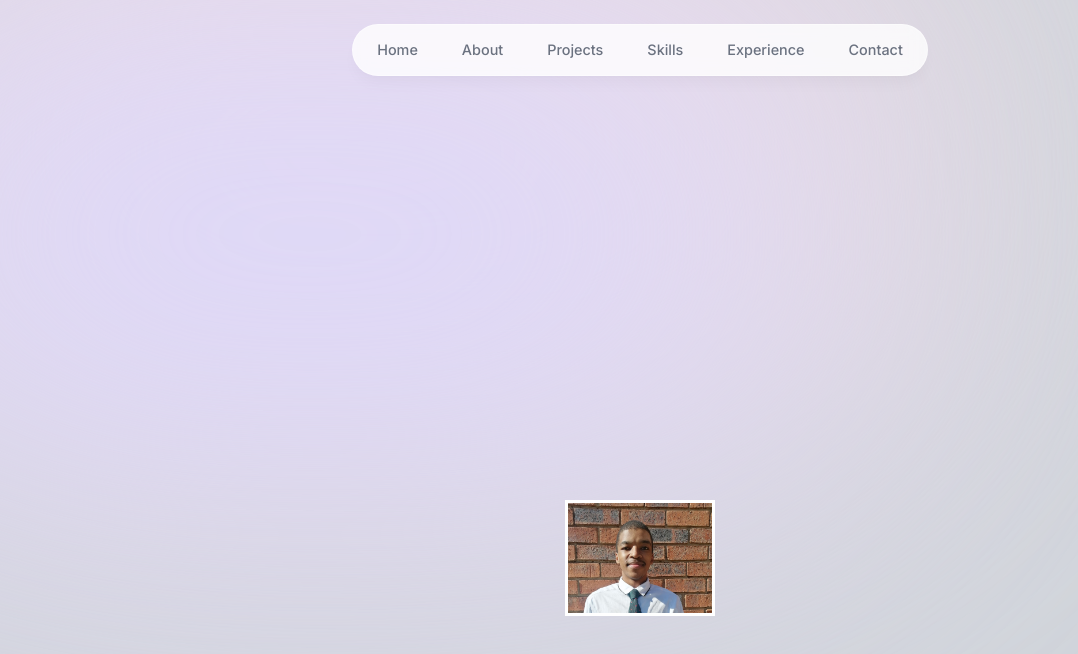
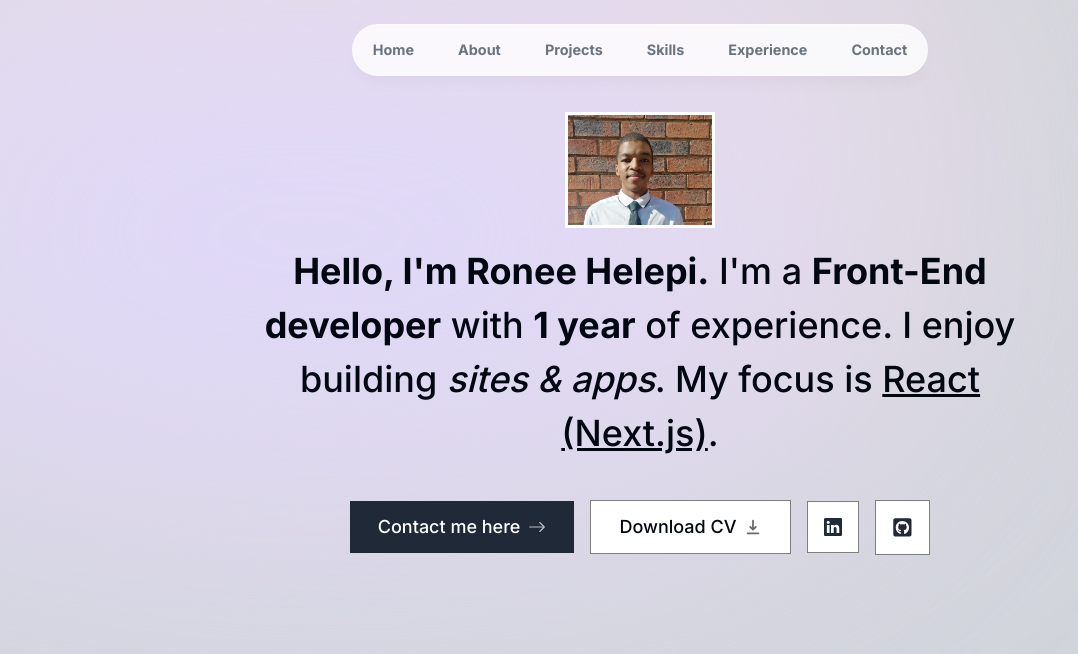
Before and after one commit to RONHEL235/portfolio-website, a Next.js app: page / in a window 1280 px wide. Shown: the top 654 px of the page, without its empty margins (0-1078 px from the left). Built offline with nearby package versions, Linux system fonts and the light colour scheme.

Commit message:
Finished creating the introduction section. Moving on to the about section.

```diff
--- a/app/layout.tsx
+++ b/app/layout.tsx
@@ -21,7 +21,8 @@ export default function RootLayout({
         <div className="bg-[#fbe2e3] relative top-[-6rem] -z-10 right-[11rem] h-[31.25rem] w-[31.25rem] rounded-full blur-[10rem] sm:w-[68.75rem]"></div>
         <div className="bg-[#dbd7fb] absolute top-[-1rem] -z-10 left-[-35rem] h-[31.25rem] w-[50rem] rounded-full blur-[10rem] sm:w-[68.75rem] md:left-[-33rem] lg:left-[-28rem] xl:left-[-15rem] 2xl:left-[-5rem]"></div>
         <Header />
-        {children}</body>
+        {children}
+        </body>
     </html>
   )
 }
--- a/app/page.tsx
+++ b/app/page.tsx
@@ -2,7 +2,7 @@ import Intro from "@/components/intro"
 
 export default function Home() {
   return (
-    <main className="">
+    <main className="flex flex-col items-center px-4">
       <Intro />
     </main>
   )
--- a/components/header.tsx
+++ b/components/header.tsx
@@ -13,14 +13,14 @@ export default function Header() {
             animate={{ y: 0, x: "-50%", opacity: 1 }}
             ></motion.div>
             <nav className="flex fixed top-[0.15rem] left-1/2 h-12 -translate-x-1/2 py-2 sm:top-[1.7rem] sm:h-[initial] sm:py-0">
-                <ul className="flex w-[22rem] flex-wrap items-center justify-center gap-y-1 text-[0.9rem] font-medium text-gray-500 sm:w-[initial] sm:flex-nowrap sm:gap-5">
+                <ul className="flex w-[22rem] flex-wrap items-center justify-center gap-y-1 text-[0.9rem] font-bold text-gray-500 sm:w-[initial] sm:flex-nowrap sm:gap-5">
                     {links.map(link => (
-                        <motion.li className="h-3/4 flex items-center justify-center"
+                        <motion.li className="h-3/4 flex items-center justify-center relative"
                         key={link.hash}
                         initial={{ y: -100, opacity: 0 }}
                         animate={{ y: 0, opacity: 1 }}
                         >
-                            <Link className="flex w-full items-center justify-center px-3 py-3 hover:text-gray-950 transition" href={link.hash}>{link.name}</Link>
+                             <Link className="flex w-full items-center justify-center px-3 py-3 hover:text-gray-950 transition" href={link.hash}>{link.name}</Link>
                         </motion.li>
                     ))}
                 </ul>
--- a/components/intro.tsx
+++ b/components/intro.tsx
@@ -1,11 +1,26 @@
+"use client"
+
 import React from "react"
 import Image from "next/image"
+import { motion } from "framer-motion"
+import Link from "next/link"
+import { BsArrowRight, BsLinkedin } from "react-icons/bs"
+import { HiDownload } from "react-icons/hi"
+import { FaGithubSquare } from "react-icons/fa"
 
 export default function Intro() {
     return (
-        <section>
-            <div className="flex items-center justify-center">
-                <div>
+        <section className=" absolute top-28 text-center mb-28 max-w-[50rem] sm:mb-0">
+            <div className=" flex items-center justify-center">
+                <div className="relative">
+                    <motion.div
+                        initial={{ opacity: 0, scale: 0 }}
+                        animate={{ opacity: 1, scale: 1 }}
+                        transition={{
+                            type: "tween",
+                            duration: 0.2,
+                        }}
+                    >
                         <Image
                         src="/Profile.jpg"
                         alt="Ronee Helepi Potrait"
@@ -15,8 +30,57 @@ export default function Intro() {
                         priority={true}
                         className="border-cover border-[0.2rem] border-white"
                         />
+                    </motion.div>
                 </div>
             </div>
+            <motion.p className="mb-10 mt-4 px-4 text-2xl font-medium !leading-[1.5] sm:text-4xl"
+                initial={{ opacity: 0, y: 100 }}
+                animate={{ opacity: 1, y: 0}}
+            >
+                <span className="font-bold">Hello, I'm Ronee Helepi.</span> I'm a{" "}
+                <span className="font-bold">Front-End developer</span> with{" "}
+                <span className="font-bold">1 year</span> of experience. I enjoy
+                building <span className="italic">sites & apps</span>. My focus is{" "}
+                <span className="underline">React (Next.js)</span>.
+            </motion.p>
+            <motion.div className="flex flex-col sm:flex-row items-center justify-center gap-4 px-4 text-lg font-medium"
+                initial={{ opacity: 0, y: 100 }}
+                animate={{ opacity: 1, y: 0}}
+                transition={{
+                    delay: 0.1,
+                }}
+            >
+                <Link href="#contact"
+                className="group bg-gray-800 text-white px-7 py-3 flex items-center gap-2 outline-none
+                focus:scale-110 hover:scale-110
+                hover:bg-gray-800 active:scale-105
+                transition">
+                    Contact me here <BsArrowRight
+                    className="opacity-70 group-hover:translate-x-1 transition"/>
+                </Link>
+                <a className="group bg-white px-7 py-3 flex items-center gap-2 outline-none
+                focus:scale-110 hover:scale-110
+                active:scale-105
+                transition
+                cursor-pointer border border-black/50"
+                href="/CV.pdf" download={true}>
+                    Download CV <HiDownload
+                    className="opacity-60"
+                    />
+                </a>
+                <a className="bg-white p-4 text-gray-800 flex items-center gap-2 focus:scale-110 hover:scale-110
+                active:scale-105
+                transition
+                cursor-pointer border border-black/50">
+                    <BsLinkedin/>
+                </a>
+                <a className="bg-white p-4 text-gray-800 flex items-center gap-2 text-[1.3rem] focus:scale-110 hover:scale-110
+                active:scale-105
+                transition
+                cursor-pointer border border-black/50">
+                    <FaGithubSquare/>
+                </a>
+            </motion.div>
         </section>
     )
 }
```
Also changed, not shown: .eslintrc.json. Lines whose indentation alone changed are shown as unchanged.
